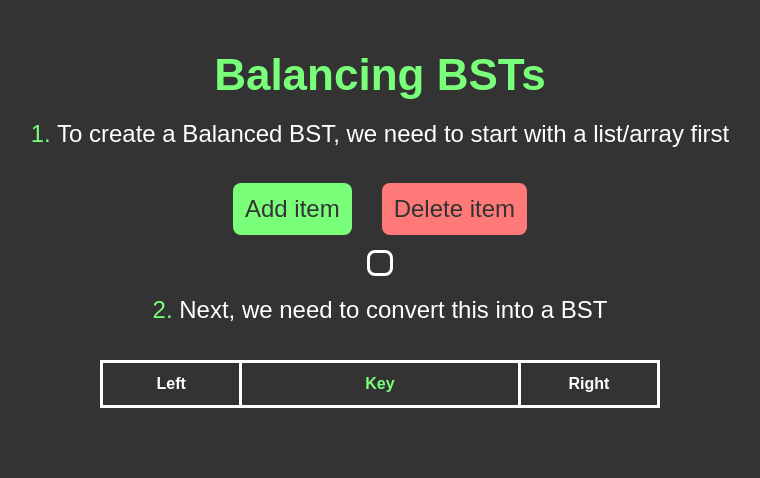
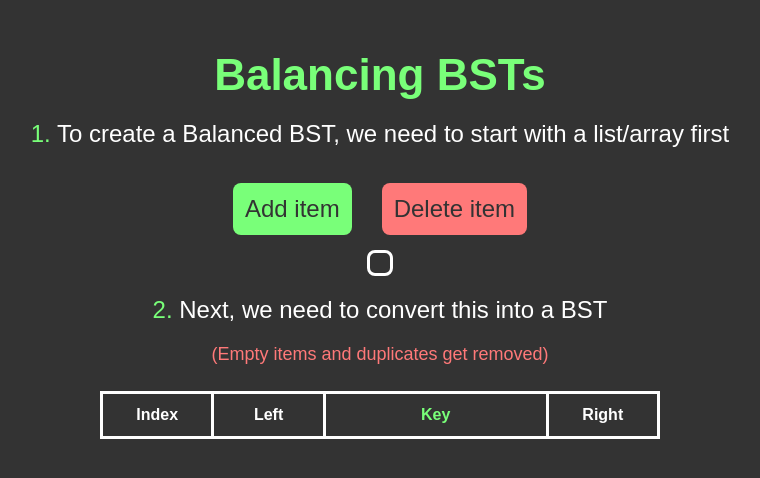
Before and after one commit to bev29rr/balancing-bst, a React (Vite) app: page / in a window 1280 px wide. Shown: the top 478 px of the page, without its empty margins (260-1020 px from the left). Built offline with nearby package versions, Linux system fonts and the light colour scheme.

Commit message:
feat: bst creation

```diff
--- a/src/App.tsx
+++ b/src/App.tsx
@@ -1,8 +1,10 @@
 import React, { useState, useEffect } from 'react';
 import ArrayCreate from './modules/Array';
 
-import type { Node } from './modules/BST';
-import BSTCreation from './modules/BST';
+import type { Node } from './modules/BSTCreation';
+import BSTCreation, { buildBST } from './modules/BSTCreation';
+
+const removeDuplicates = (arr: string[]): string[] => [...new Set(arr)];
 
 const App: React.FC = () => {
   const [inputs, setInputs] = useState<string[]>([]);
@@ -14,14 +16,12 @@ const App: React.FC = () => {
   }, [inputs]);
 
   const buildBSTFromInputs = (arr: string[]): Node[] => {
-    return arr
-      .map((val, _) => val.trim())
-      .filter(val => val !== '')
-      .map((val, index) => ({
-        key: val,
-        left: index - 1,
-        right: index + 1,
-      })
+    return buildBST(
+      removeDuplicates(
+        arr
+          .map((val, _) => val.trim())
+          .filter(val => val !== '')
+      )
     );
   };
 
@@ -36,6 +36,9 @@ const App: React.FC = () => {
         <p>
           <span style={{ color: 'var(--main)' }}>2.</span> Next, we need to convert this into a BST
         </p>
+        <p className='sub'>
+          (Empty items and duplicates get removed)
+        </p>
         <BSTCreation table={table} setTable={setTable}></BSTCreation>
       </div>
     </>
--- a/src/css/Array.css
+++ b/src/css/Array.css
@@ -15,4 +15,7 @@ button.delete {
 input.array {
     width: 10%;
     padding: 3px;
+    border-radius: var(--border-radius);
+    padding: 10px;
+    border: 1px solid #ccc;
 }
--- a/src/css/Table.css
+++ b/src/css/Table.css
@@ -7,18 +7,23 @@ table {
 
 table thead th:nth-child(1),
 table tbody td:nth-child(1) {
-    width: 25%;
+    width: 20%;
 }
 
 table thead th:nth-child(2),
 table tbody td:nth-child(2) {
-    width: 50%;
-    color: var(--main);
+    width: 20%;
 }
 
 table thead th:nth-child(3),
 table tbody td:nth-child(3) {
-    width: 25%;
+    width: 40%;
+    color: var(--main);
+}
+
+table thead th:nth-child(4),
+table tbody td:nth-child(4) {
+    width: 20%;
 }
 
 table th,
--- a/src/css/index.css
+++ b/src/css/index.css
@@ -30,6 +30,13 @@ p {
     color: white;
 }
 
+p.sub {
+    margin: 0;
+    margin-bottom: 10px;
+    font-size: 18px;
+    color: var(--main-red);
+}
+
 .centered {
     display: flex;
     align-items: center;
--- a/src/modules/BST.tsx
+++ /dev/null
@@ -1,40 +0,0 @@
-import React from 'react';
-import '../css/Table.css';
-
-export type Node = {
-    left: number;
-    key: string;
-    right: number;
-}
-
-type Props = {
-    table: Node[];
-    setTable: React.Dispatch<React.SetStateAction<Node[]>>;
-};
-
-const BSTCreation: React.FC<Props> = ({ table, setTable }) => {
-    return (
-        <>
-            <table cellPadding="5" style={{ marginTop: '1rem' }}>
-                <thead>
-                    <tr>
-                        <th>Left</th>
-                        <th>Key</th>
-                        <th>Right</th>
-                    </tr>
-                </thead>
-                <tbody>
-                    {table.map((node, index) => (
-                        <tr key={index}>
-                        <td>{node.left}</td>
-                        <td>{node.key}</td>
-                        <td>{node.right}</td>
-                        </tr>
-                    ))}
-                </tbody>
-            </table>
-        </>
-    );
-}
-
-export default BSTCreation;
--- /dev/null
+++ b/src/modules/BSTCreation.tsx
@@ -0,0 +1,87 @@
+import React from 'react';
+import '../css/Table.css';
+
+export type Node = {
+    left: number;
+    key: string;
+    right: number;
+}
+
+type TreeNode = {
+  key: string;
+  left: TreeNode | null;
+  right: TreeNode | null;
+};
+
+function insert(root: TreeNode | null, key: string): TreeNode {
+    if (!root) return { key, left: null, right: null };
+    if (key < root.key) {
+        root.left = insert(root.left, key);
+    } else {
+        root.right = insert(root.right, key);
+    }
+    return root;
+}
+
+function flatten(root: TreeNode | null, nodes: Node[], indexMap: Map<TreeNode, number>): number {
+    if (!root) return -1;
+
+    const node: Node = { key: root.key, left: -1, right: -1 };
+    const currentIndex = nodes.length;
+    nodes.push(node);
+    indexMap.set(root, currentIndex);
+
+    const leftIndex = flatten(root.left, nodes, indexMap);
+    const rightIndex = flatten(root.right, nodes, indexMap);
+
+    nodes[currentIndex].left = leftIndex;
+    nodes[currentIndex].right = rightIndex;
+
+    return currentIndex;
+}
+
+export function buildBST(strings: string[]): Node[] {
+    let root: TreeNode | null = null;
+    for (const s of strings) {
+        root = insert(root, s);
+    }
+
+    const nodes: Node[] = [];
+    const indexMap = new Map<TreeNode, number>();
+    flatten(root, nodes, indexMap);
+    return nodes;
+}
+
+type Props = {
+    table: Node[];
+    setTable: React.Dispatch<React.SetStateAction<Node[]>>;
+};
+
+const BSTCreation: React.FC<Props> = ({ table, setTable }) => {
+    return (
+        <>
+            <table cellPadding="5" style={{ marginTop: '1rem' }}>
+                <thead>
+                    <tr>
+                        <th>Index</th>
+                        <th>Left</th>
+                        <th>Key</th>
+                        <th>Right</th>
+                    </tr>
+                </thead>
+                <tbody>
+                    {table.map((node, index) => (
+                        <tr key={index}>
+                        <td>{index}</td>
+                        <td>{node.left}</td>
+                        <td>{node.key}</td>
+                        <td>{node.right}</td>
+                        </tr>
+                    ))}
+                </tbody>
+            </table>
+        </>
+    );
+}
+
+export default BSTCreation;
```
